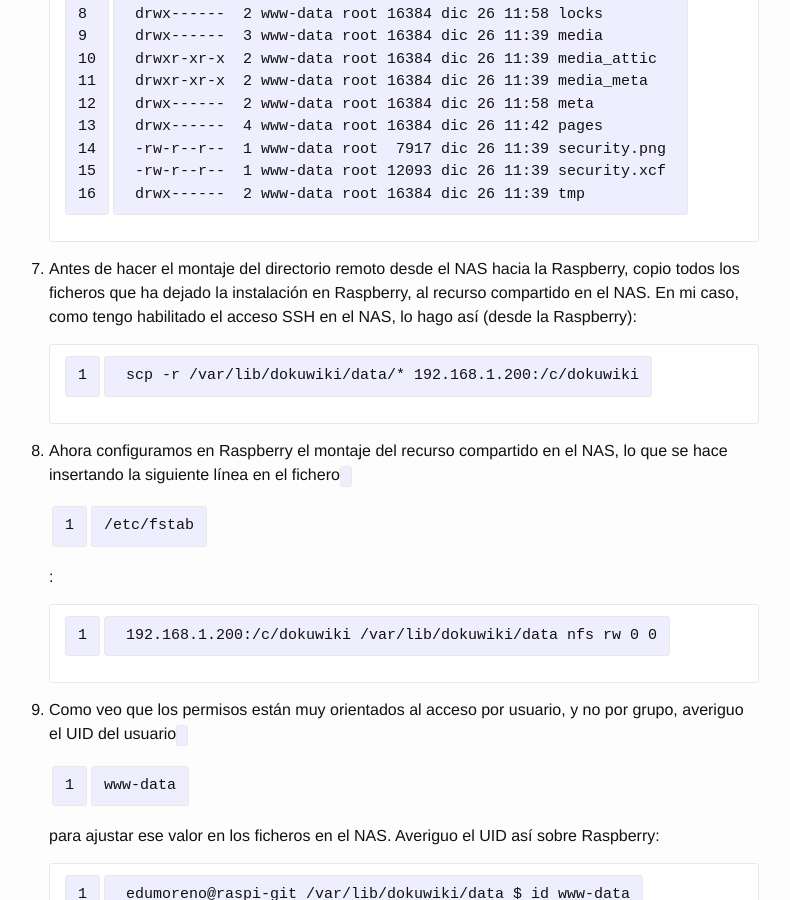
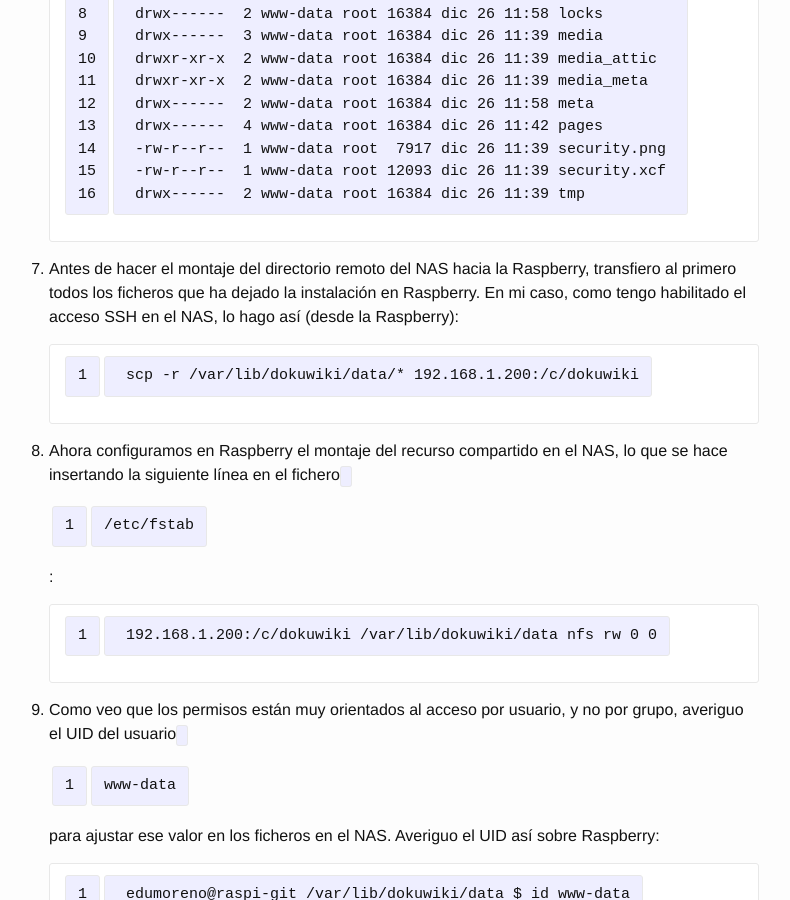
Before and after one commit to eduardofilo/eduardofilo.jekyll, a Jekyll site: the page built from _posts/2014-12-26-dokuwiki-raspi.md, in a window 1280 px wide and 900 px high, scrolled down 2014 px. Shown: the whole window, without its empty margins (251-1041 px from the left). Built offline with Jekyll 4.4.1, drawn with Linux system fonts in a browser that asks for light colours; Markdown is read by kramdown in place of the engine named in the settings.

Commit message:
Cambio menor.

```diff
--- a/_posts/2014-12-26-dokuwiki-raspi.md
+++ b/_posts/2014-12-26-dokuwiki-raspi.md
@@ -48,7 +48,7 @@ Antes de empezar, un comentario. Voy a utilizar el paquete `dokuwiki` de la dist
         -rw-r--r--  1 www-data root 12093 dic 26 11:39 security.xcf
         drwx------  2 www-data root 16384 dic 26 11:39 tmp
 
-7. Antes de hacer el montaje del directorio remoto desde el NAS hacia la Raspberry, copio todos los ficheros que ha dejado la instalación en Raspberry, al recurso compartido en el NAS. En mi caso, como tengo habilitado el acceso SSH en el NAS, lo hago así (desde la Raspberry):
+7. Antes de hacer el montaje del directorio remoto del NAS hacia la Raspberry, transfiero al primero todos los ficheros que ha dejado la instalación en Raspberry. En mi caso, como tengo habilitado el acceso SSH en el NAS, lo hago así (desde la Raspberry):
 
         scp -r /var/lib/dokuwiki/data/* 192.168.1.200:/c/dokuwiki
 
```
